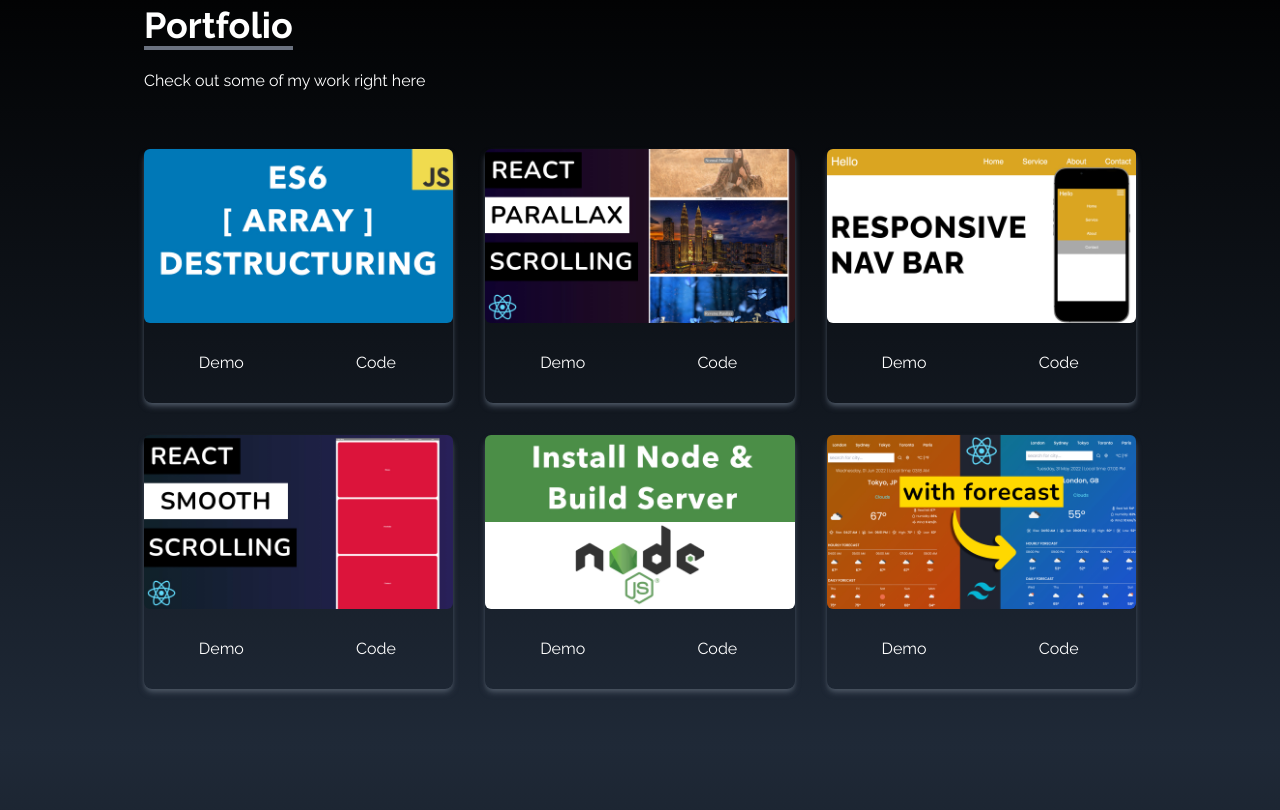
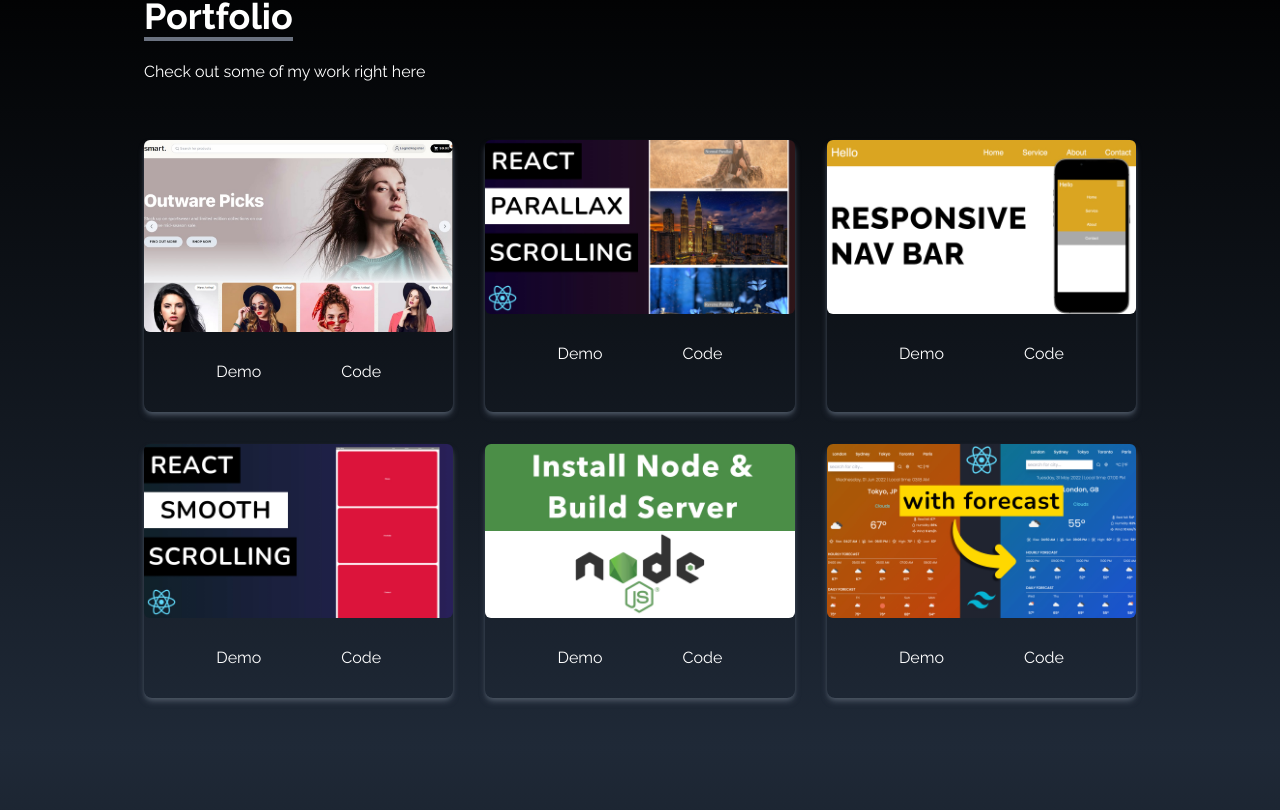
Before and after one commit to shri1211/myPortfolio, a React (Create React App) app: page / in a window 1280 px wide. Shown: the part 1653-2463 px from the top of the page. Built offline with nearby package versions, Linux system fonts and the light colour scheme.

Commit message:
project 1 added

```diff
--- a/src/components/Experience.jsx
+++ b/src/components/Experience.jsx
@@ -5,7 +5,6 @@ import css from "../assets/css.png";
 import javascript from "../assets/javascript.png";
 import reactImage from "../assets/react.png";
 import nextjs from "../assets/nextjs.png";
-// import graphql from "../assets/graphql.png";
 import github from "../assets/github.png";
 import tailwind from "../assets/tailwind.png";
 
--- a/src/components/Portfolio.jsx
+++ b/src/components/Portfolio.jsx
@@ -1,5 +1,5 @@
 import React from "react";
-import arrayDestruct from "../assets/portfolio/arrayDestruct.jpg";
+import ecompic from "../assets/portfolio/ecom.jpg";
 import installNode from "../assets/portfolio/installNode.jpg";
 import navbar from "../assets/portfolio/navbar.jpg";
 import reactParallax from "../assets/portfolio/reactParallax.jpg";
@@ -10,7 +10,9 @@ const Portfolio = () => {
   const portfolios = [
     {
       id: 1,
-      src: arrayDestruct,
+      src: ecompic,
+       codelink:"https://github.com/shri1211/myEcommerce",
+       demolink:"https://my-ecommerce-u19v-m8zohwr4g-shreenidhis-projects.vercel.app/"
     },
     {
       id: 2,
@@ -48,7 +50,7 @@ const Portfolio = () => {
         </div>
 
         <div className="grid sm:grid-cols-2 md:grid-cols-3 gap-8 px-12 sm:px-0">
-          {portfolios.map(({ id, src }) => (
+          {portfolios.map(({ id, src,codelink,demolink }) => (
             <div key={id} className="shadow-md shadow-gray-600 rounded-lg">
               <img
                 src={src}
@@ -56,12 +58,17 @@ const Portfolio = () => {
                 className="rounded-md duration-200 hover:scale-105"
               />
               <div className="flex items-center justify-center">
+               <a href={demolink} target="_blank">
                 <button className="w-1/2 px-6 py-3 m-4 duration-200 hover:scale-105">
                   Demo
                 </button>
+                </a>
+               <a href={codelink} target="_blank">
                 <button className="w-1/2 px-6 py-3 m-4 duration-200 hover:scale-105">
                   Code
                 </button>
+                </a>
+
               </div>
             </div>
           ))}
```
Also changed, not shown: src/assets/portfolio/ecom.jpg (added).
